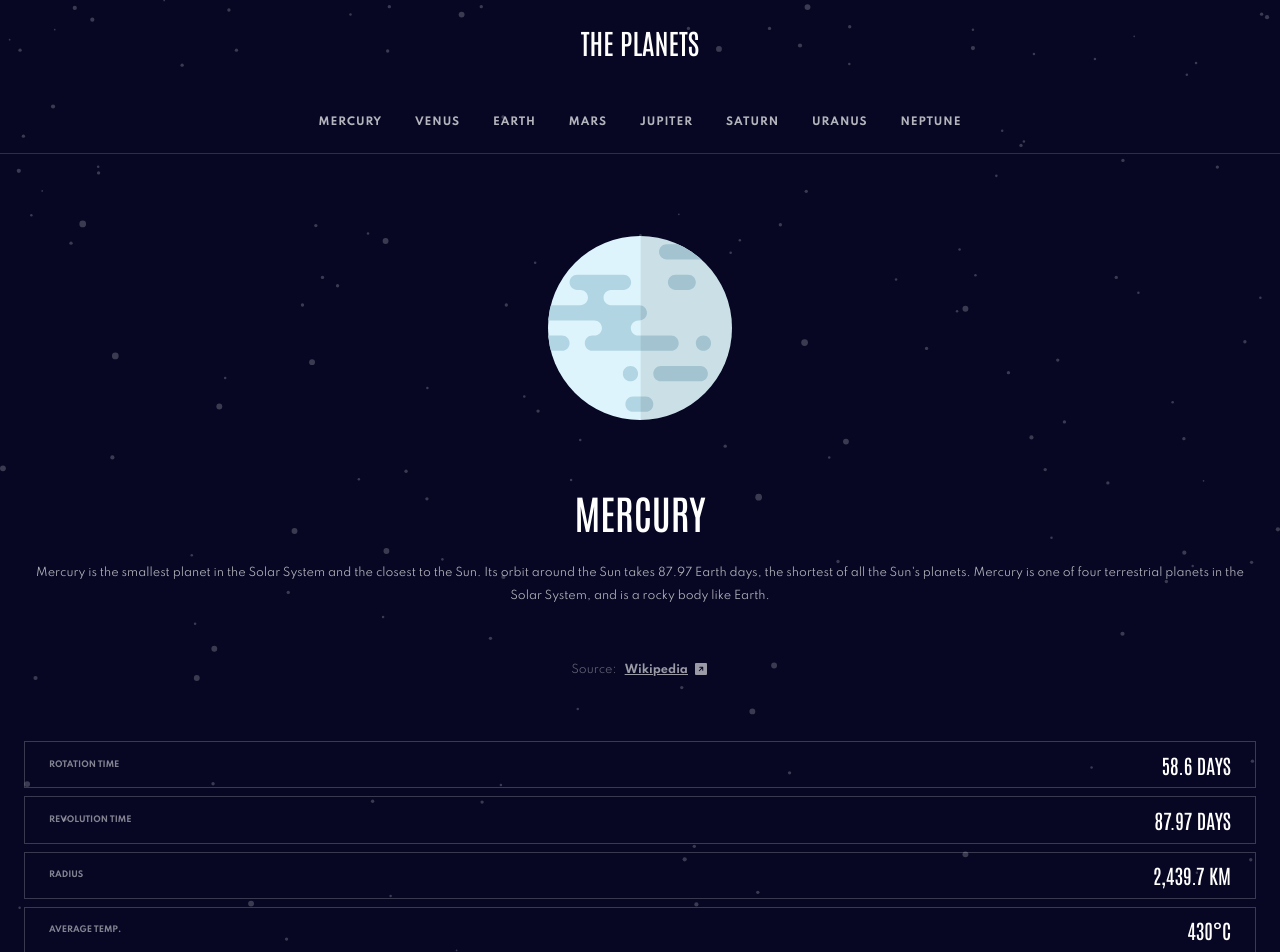
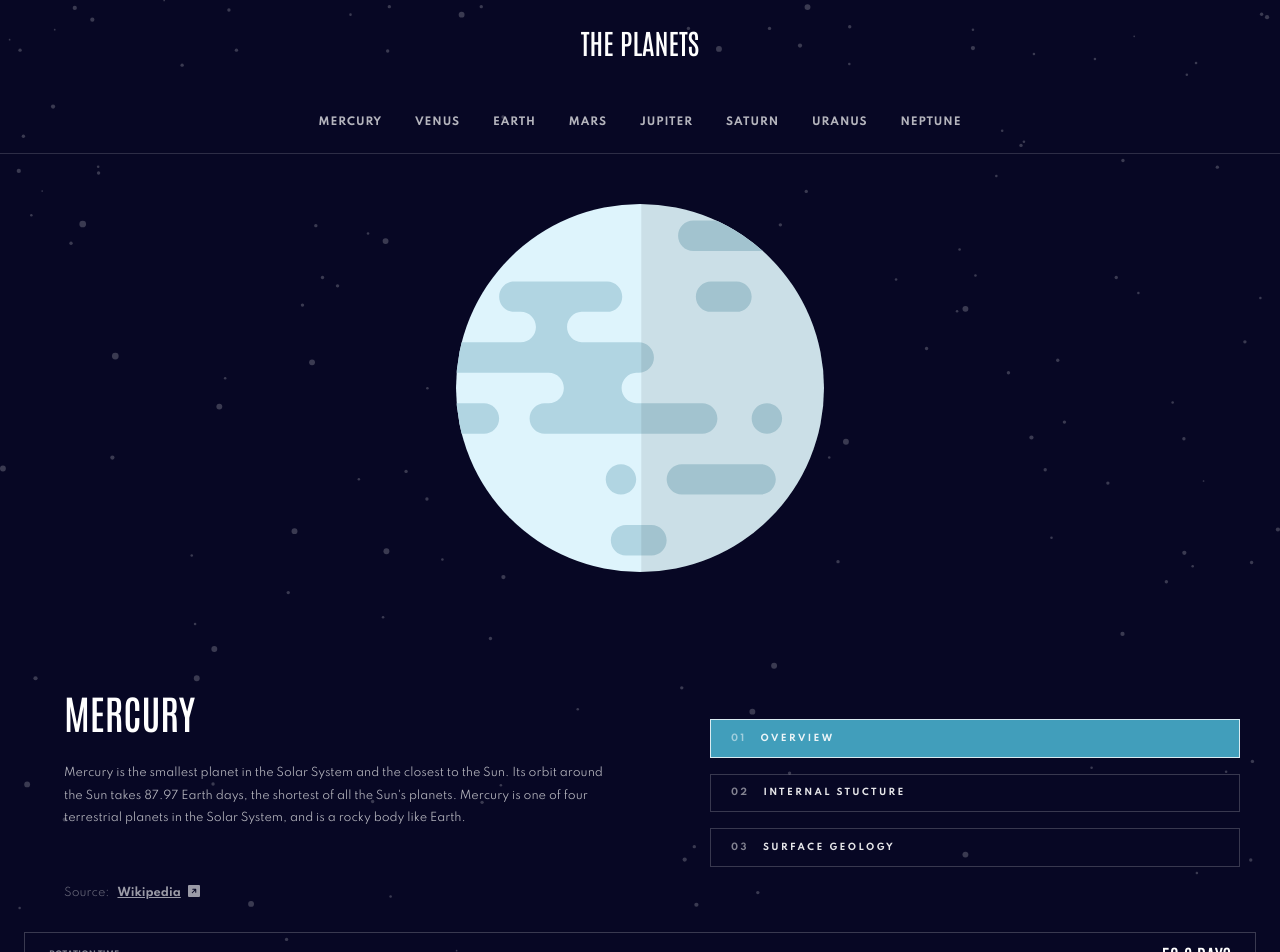
Before and after one commit to maricastroc/planets-fact-site, a React (Vite) app: page / in a window 1280 px wide. Shown: the top 952 px of the page. Built offline with nearby package versions, Linux system fonts and the light colour scheme.

Commit message:
Setting responsive design for tablet devices

```diff
--- a/src/components/Header/components/Option/index.tsx
+++ b/src/components/Header/components/Option/index.tsx
@@ -1,5 +1,7 @@
+import { useContext } from 'react'
 import { NavLink } from 'react-router-dom'
 import { OptionContainer } from './styles'
+import { PlanetsContext } from '../../../../contexts/PlanetsContext'
 
 interface OptionPlanetProps {
   name: string
@@ -7,8 +9,13 @@ interface OptionPlanetProps {
 }
 
 export function OptionPlanet(props: OptionPlanetProps) {
+  const { setActiveTheme } = useContext(PlanetsContext)
   return (
-    <NavLink to={`${props.route}`} title={props.name}>
+    <NavLink
+      to={`${props.route}`}
+      title={props.name}
+      onClick={() => setActiveTheme('overview')}
+    >
       <OptionContainer>{props.name}</OptionContainer>
     </NavLink>
   )
--- /dev/null
+++ b/src/components/PlanetPage/components/BtnDesktop/index.tsx
@@ -0,0 +1,31 @@
+import { useContext } from 'react'
+import { PlanetsContext } from '../../../../contexts/PlanetsContext'
+import { Button, Label, TextContainer, Number } from './styles'
+
+export interface BtnDesktopProps {
+  position: string
+  title: string
+  theme: string
+  planet: string
+  onChosen: () => void
+}
+
+export function BtnDesktop(props: BtnDesktopProps) {
+  const { activeTheme } = useContext(PlanetsContext)
+
+  console.log(activeTheme)
+
+  return (
+    <Button
+      className={`${
+        activeTheme === props.theme ? 'active' : ''
+      } ${props.planet.toLowerCase()}`}
+      onClick={() => props.onChosen()}
+    >
+      <TextContainer>
+        <Number>{props.position}</Number>
+        <Label>{props.title}</Label>
+      </TextContainer>
+    </Button>
+  )
+}
--- /dev/null
+++ b/src/components/PlanetPage/components/BtnDesktop/styles.ts
@@ -0,0 +1,76 @@
+import styled from 'styled-components'
+
+export const Button = styled.button`
+  display: none;
+  padding: 0.8rem 1.25rem;
+  background-color: transparent;
+  color: ${(props) => props.theme['base-text']};
+  text-align: left;
+  border: 1px solid;
+  border-color: rgba(255, 255, 255, 0.2);
+
+  @media (min-width: 698px) {
+    cursor: pointer;
+    display: flex;
+
+    &.active {
+      border: 1px solid;
+      border-color: rgba(255, 255, 255, 0.8);
+
+      &.mercury {
+        background-color: ${(props) => props.theme['mercury-color']};
+      }
+
+      &.venus {
+        background-color: ${(props) => props.theme['venus-color']};
+      }
+
+      &.earth {
+        background-color: ${(props) => props.theme['earth-color']};
+      }
+
+      &.mars {
+        background-color: ${(props) => props.theme['mars-color']};
+      }
+
+      &.jupiter {
+        background-color: ${(props) => props.theme['jupiter-color']};
+      }
+
+      &.saturn {
+        background-color: ${(props) => props.theme['saturn-color']};
+      }
+
+      &.uranus {
+        background-color: ${(props) => props.theme['uranus-color']};
+      }
+
+      &.neptune {
+        background-color: ${(props) => props.theme['neptune-color']};
+      }
+    }
+  }
+`
+
+export const TextContainer = styled.div`
+  display: flex;
+  align-items: center;
+  gap: 0.875rem;
+  text-transform: uppercase;
+`
+
+export const Number = styled.p`
+  font-size: 0.56rem;
+  font-family: 'Spartan', sans-serif;
+  font-weight: 700;
+  letter-spacing: 0.15rem;
+  opacity: 0.5;
+`
+
+export const Label = styled.p`
+  font-size: 0.55rem;
+  font-family: 'Spartan', sans-serif;
+  font-weight: 700;
+  letter-spacing: 0.15rem;
+  opacity: 0.9;
+`
--- a/src/components/PlanetPage/index.tsx
+++ b/src/components/PlanetPage/index.tsx
@@ -13,11 +13,26 @@ import { PlanetDataProps } from '../../utils/getPlanetData'
 import useEmblaCarousel from 'embla-carousel-react'
 import { PlanetSlide } from '../PlanetSlide'
 import { BtnMobile } from './components/BtnMobile'
+import { BtnDesktop } from './components/BtnDesktop'
 
 export function PlanetPage(props: PlanetDataProps) {
   const { setActiveTheme } = useContext(PlanetsContext)
   const [emblaRef, emblaApi] = useEmblaCarousel({ loop: false })
   const buttonMobile = ['overview', 'structure', 'surface']
+  const buttonDesktop = [
+    {
+      position: '01',
+      title: 'overview',
+      theme: 'overview',
+    },
+    { position: '02', title: 'internal stucture', theme: 'structure' },
+    {
+      position: '03',
+      title: 'surface geology',
+      theme: 'surface',
+    },
+  ]
+
   return (
     <Container>
       <Navbar>
@@ -45,6 +60,19 @@ export function PlanetPage(props: PlanetDataProps) {
               image_geology={props.imgGeology}
               content={props.overviewContent}
               source={props.overviewSource}
+              btn_desktop={buttonDesktop.map((button, index) => (
+                <BtnDesktop
+                  key={index}
+                  onChosen={() => {
+                    setActiveTheme(button.theme)
+                    emblaApi?.scrollTo(index)
+                  }}
+                  position={button.position}
+                  theme={button.theme}
+                  planet={props.name.toLowerCase()}
+                  title={button.title}
+                />
+              ))}
             />
           </div>
           <div className="embla__slide">
@@ -54,6 +82,19 @@ export function PlanetPage(props: PlanetDataProps) {
               image_geology={props.imgGeology}
               content={props.structureContent}
               source={props.structureSource}
+              btn_desktop={buttonDesktop.map((button, index) => (
+                <BtnDesktop
+                  key={index}
+                  onChosen={() => {
+                    setActiveTheme(button.theme)
+                    emblaApi?.scrollTo(index)
+                  }}
+                  position={button.position}
+                  theme={button.theme}
+                  planet={props.name.toLowerCase()}
+                  title={button.title}
+                />
+              ))}
             />
           </div>
           <div className="embla__slide">
@@ -63,6 +104,19 @@ export function PlanetPage(props: PlanetDataProps) {
               image_geology={props.imgGeology}
               content={props.geologyContent}
               source={props.geologySource}
+              btn_desktop={buttonDesktop.map((button, index) => (
+                <BtnDesktop
+                  key={index}
+                  onChosen={() => {
+                    setActiveTheme(button.theme)
+                    emblaApi?.scrollTo(index)
+                  }}
+                  theme={button.theme}
+                  position={button.position}
+                  planet={props.name.toLowerCase()}
+                  title={button.title}
+                />
+              ))}
             />
           </div>
         </div>
--- a/src/components/PlanetPage/styles.ts
+++ b/src/components/PlanetPage/styles.ts
@@ -8,6 +8,10 @@ export const Container = styled.div`
   justify-content: center;
   align-items: center;
   max-width: 100vw;
+
+  @media (min-width: 698px) {
+    gap: 2rem;
+  }
 `
 
 export const Navbar = styled.div`
@@ -40,12 +44,17 @@ export const EmblaContainer = styled.div`
     display: flex;
     max-width: 100vw;
   }
+
   .embla__slide {
     flex: 0 0 100%;
     max-width: 100vw;
     a {
       pointer-events: initial;
     }
+  }
+
+  @media (min-width: 698px) {
+    pointer-events: initial;
   }
 `
 
--- a/src/components/PlanetSlide/index.tsx
+++ b/src/components/PlanetSlide/index.tsx
@@ -1,6 +1,7 @@
 import { ArrowSquareUpRight } from 'phosphor-react'
-import { useContext } from 'react'
+import { ReactNode, useContext } from 'react'
 import {
+  ButtonsContainer,
   Container,
   Heading,
   ImageContainer,
@@ -9,6 +10,7 @@ import {
   Source,
   SourceLink,
   TextContainer,
+  TextWrapper,
 } from './styles'
 import { PlanetsContext } from '../../contexts/PlanetsContext'
 
@@ -18,10 +20,13 @@ interface PlanetSlideProps {
   source: string
   image: string
   image_geology: string
+  btn_desktop: ReactNode
 }
 
 export function PlanetSlide(props: PlanetSlideProps) {
   const { activeTheme } = useContext(PlanetsContext)
+
+  console.log(activeTheme)
   return (
     <Container>
       <ImageContainer>
@@ -32,6 +37,7 @@ export function PlanetSlide(props: PlanetSlideProps) {
           </ImageContainerSurface>
         )}
       </ImageContainer>
+      <TextWrapper>
         <TextContainer>
           <Heading>{props.title}</Heading>
           <Paragraph>{props.content}</Paragraph>
@@ -45,6 +51,8 @@ export function PlanetSlide(props: PlanetSlideProps) {
             </SourceLink>
           </Source>
         </TextContainer>
+        <ButtonsContainer>{props.btn_desktop}</ButtonsContainer>
+      </TextWrapper>
     </Container>
   )
 }
--- a/src/components/PlanetSlide/styles.ts
+++ b/src/components/PlanetSlide/styles.ts
@@ -8,6 +8,10 @@ export const Container = styled.div`
   gap: 4rem;
   justify-content: center;
   align-items: center;
+
+  @media (min-width: 698px) {
+    gap: 7rem;
+  }
 `
 
 export const ImageContainer = styled.div`
@@ -16,6 +20,13 @@ export const ImageContainer = styled.div`
   img {
     width: 11.5rem;
     height: auto;
+  }
+
+  @media (min-width: 698px) {
+    img {
+      width: 23rem;
+      height: auto;
+    }
   }
 `
 
@@ -28,6 +39,29 @@ export const ImageContainerSurface = styled.div`
     width: 5.5rem;
     height: auto;
   }
+
+  @media (min-width: 698px) {
+    left: 33%;
+    top: 70%;
+
+    img {
+      width: 8rem;
+      height: auto;
+    }
+  }
+`
+
+export const TextWrapper = styled.div`
+  display: flex;
+
+  @media (min-width: 698px) {
+    display: flex;
+    flex-direction: row;
+    gap: 4.375rem;
+    align-items: center;
+    justify-content: space-between;
+    padding: 0 2.5rem;
+  }
 `
 
 export const TextContainer = styled.div`
@@ -37,6 +71,11 @@ export const TextContainer = styled.div`
   gap: 1.5rem;
   max-width: 100vw;
   padding: 0 1.5rem;
+
+  @media (min-width: 698px) {
+    text-align: left;
+    max-width: 50%;
+  }
 `
 
 export const Heading = styled.h2`
@@ -66,6 +105,11 @@ export const Source = styled.div`
   p {
     opacity: 0.6;
   }
+
+  @media (min-width: 698px) {
+    align-items: start;
+    justify-content: flex-start;
+  }
 `
 
 export const SourceLink = styled.div`
@@ -89,3 +133,15 @@ export const SourceLink = styled.div`
     margin-top: -0.15rem;
   }
 `
+
+export const ButtonsContainer = styled.div`
+  display: none;
+  flex-direction: column;
+  gap: 1rem;
+
+  @media (min-width: 698px) {
+    display: flex;
+    cursor: pointer;
+    width: 100%;
+  }
+`
```
Lines whose indentation alone changed are shown as unchanged.
